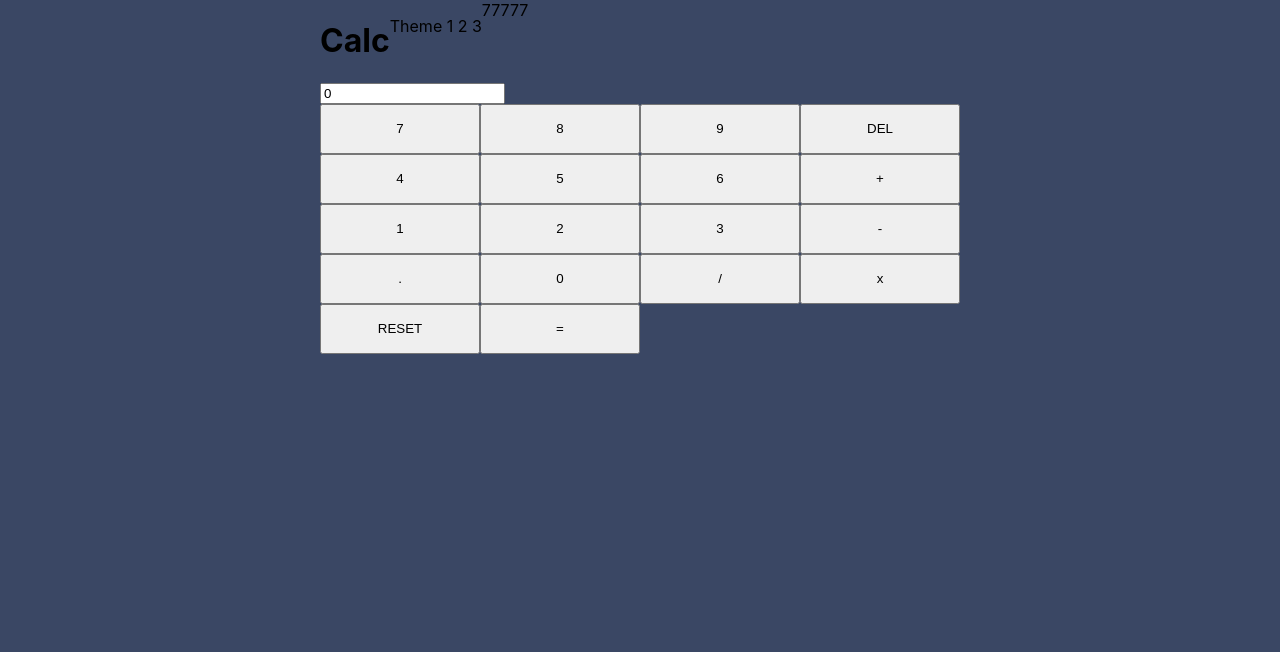
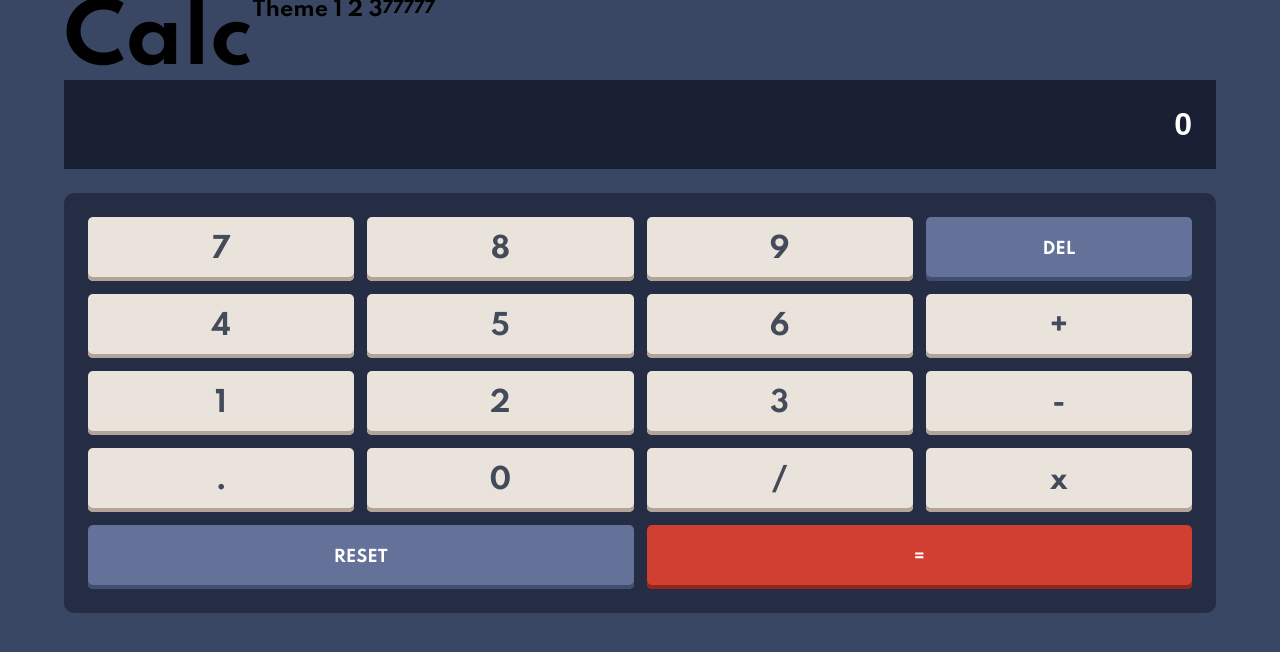
Before and after one commit to shivjoshi1996/calculator-app, a React (Create React App) app: page / in a window 1280 px wide. Shown: the top 652 px of the page. Built offline with nearby package versions, Linux system fonts and the light colour scheme.

Commit message:
WIP styling, split calculator button to its own component

```diff
--- a/src/App.tsx
+++ b/src/App.tsx
@@ -1,13 +1,24 @@
 import './App.css';
 import Page from './components/Page';
 import { ThemeProvider } from 'styled-components';
+import GlobalStyles from './styles/GlobalStyles';
 
 const theme = {
   colors: {
     mainBackground: 'hsl(222, 26%, 31%)',
+    buttonBackground: '#242D44',
+    screenBackground: '#181F33',
     toggleBackground: 'hsl(183, 100%, 15%)',
-    screenBackground: 'hsl(186, 14%, 43%)',
-    keyBackground: 'hsl(184, 14%, 56%)',
+    buttonFirst: '#EAE3DC',
+    buttonFirstShadow: '#B3A497',
+    buttonSecond: '#647198',
+    buttonSecondShadow: '#414E73;',
+    buttonThird: '#D03F2F',
+    buttonThirdShadow: '#93261A',
+    buttonTextColor: '#434A59',
+    buttonTextColour2: '#FFFFFF',
+
+
     keyShadow: 'hsl(185, 41%, 84%)',
     keyBackground2: 'hsl(189, 41%, 97%)',
     keyShadow2: 'hsl(0, 0%, 100%)',
@@ -22,6 +33,7 @@ const theme = {
 function App(props: object) {
   return (
     <ThemeProvider theme={theme}>
+      <GlobalStyles />
       <Page />
     </ThemeProvider>
   );
--- a/src/components/Calculator.tsx
+++ b/src/components/Calculator.tsx
@@ -1,19 +1,46 @@
 import CalculatorHeader from "./CalculatorHeader";
 import styled from 'styled-components';
-import { useEffect, useState } from "react";
+import { useState } from "react";
+import CalculatorButton from "./CalculatorButton";
 
 const StyledCalculator = styled.div`
-width: 50%;
+width: 90%;
 margin: 0 auto;
+font-family: ${props => props.theme.font.main};
+
 `;
+
+const StyledCalculatorDisplay = styled.div`
+
+  margin-bottom: 1.5rem;
+
+  input {
+    width: 100%;
+    font-size: 2rem;
+    color: #fff;
+    background-color: ${props => props.theme.colors.screenBackground};
+    border: none;
+    font-weight: 700;
+    text-align: right;
+    border-radius: 10px;
+    padding: 1.625rem 1.5rem;
+  }
+
+  `;
 
 
 
 const StyledCalculatorbody = styled.div`
+background-color: ${props => props.theme.colors.buttonBackground};
+padding: 24px;
+border-radius: 10px;
+
 display: grid;
-grid-template-columns: 1fr 1fr 1fr 1fr;
-button {
-  height: 50px;
+grid-template-columns: repeat(4, 1fr);
+gap: 13px;
+
+.half-width {
+  grid-column: span 2;
 }
 
   `;
@@ -130,26 +157,28 @@ export default function Calculator() {
   return (
     <StyledCalculator>
       <CalculatorHeader header="Calc" />
-      <input type="text" value={calculator.display} readOnly />
+      <StyledCalculatorDisplay>
+        <input type="text" value={calculator.display} readOnly />
+      </StyledCalculatorDisplay>
       <StyledCalculatorbody>
-        <button onClick={handleCalculatorNumberButton}>7</button>
-        <button onClick={handleCalculatorNumberButton}>8</button>
-        <button onClick={handleCalculatorNumberButton}>9</button>
-        <button onClick={deleteLastDigit}>DEL</button>
-        <button onClick={handleCalculatorNumberButton}>4</button>
-        <button onClick={handleCalculatorNumberButton}>5</button>
-        <button onClick={handleCalculatorNumberButton}>6</button>
-        <button onClick={handleOperatorButton}>+</button>
-        <button onClick={handleCalculatorNumberButton}>1</button>
-        <button onClick={handleCalculatorNumberButton}>2</button>
-        <button onClick={handleCalculatorNumberButton}>3</button>
-        <button onClick={handleOperatorButton}>-</button>
-        <button onClick={handleCalculatorNumberButton}>.</button>
-        <button onClick={handleCalculatorNumberButton}>0</button>
-        <button onClick={handleOperatorButton}>/</button>
-        <button onClick={handleOperatorButton}>x</button>
-        <button onClick={resetCalculator}>RESET</button>
-        <button onClick={handleEquals}>=</button>
+        <CalculatorButton buttonHandler={handleCalculatorNumberButton} value="7" />
+        <CalculatorButton buttonHandler={handleCalculatorNumberButton} value="8" />
+        <CalculatorButton buttonHandler={handleCalculatorNumberButton} value="9" />
+        <CalculatorButton color="second" buttonHandler={deleteLastDigit} value="DEL" />
+        <CalculatorButton buttonHandler={handleCalculatorNumberButton} value="4" />
+        <CalculatorButton buttonHandler={handleCalculatorNumberButton} value="5" />
+        <CalculatorButton buttonHandler={handleCalculatorNumberButton} value="6" />
+        <CalculatorButton buttonHandler={handleOperatorButton} value="+" />
+        <CalculatorButton buttonHandler={handleCalculatorNumberButton} value="1" />
+        <CalculatorButton buttonHandler={handleCalculatorNumberButton} value="2" />
+        <CalculatorButton buttonHandler={handleCalculatorNumberButton} value="3" />
+        <CalculatorButton buttonHandler={handleOperatorButton} value="-" />
+        <CalculatorButton buttonHandler={handleCalculatorNumberButton} value="." />
+        <CalculatorButton buttonHandler={handleCalculatorNumberButton} value="0" />
+        <CalculatorButton buttonHandler={handleOperatorButton} value="/" />
+        <CalculatorButton buttonHandler={handleOperatorButton} value="x" />
+        <CalculatorButton className="half-width" color="second" buttonHandler={resetCalculator} value="RESET" />
+        <CalculatorButton className="half-width" color="third" buttonHandler={handleEquals} value="=" />
       </StyledCalculatorbody>
     </StyledCalculator>
   )
--- /dev/null
+++ b/src/components/CalculatorButton.tsx
@@ -0,0 +1,55 @@
+import styled from "styled-components";
+
+
+const StyledButton = styled.button`
+
+  font-family: ${props => props.theme.font.main};
+  height: 64px;
+  font-weight: 700;
+  border: none;
+  border-radius: 5px;
+
+  font-size: ${(props) => {
+    if (props.color === "third" || props.color === "second") {
+      return "16px";
+    } else {
+      return "28px";
+    }
+  }};
+
+  color: ${(props) => {
+    if (props.color === "third") {
+      return props.theme.colors.buttonTextColour2;
+    } else if (props.color === "second") {
+      return props.theme.colors.buttonTextColour2;
+    } else {
+      return props.theme.colors.buttonTextColor;
+    }
+  }};
+
+  background-color: ${(props) => {
+    if (props.color === "third") {
+      return props.theme.colors.buttonThird;
+    } else if (props.color === "second") {
+      return props.theme.colors.buttonSecond;
+    } else {
+      return props.theme.colors.buttonFirst;
+    }
+  }};
+
+box-shadow: inset 0px -4px 0px ${(props) => {
+    if (props.color === "third") {
+      return props.theme.colors.buttonThirdShadow;
+    } else if (props.color === "second") {
+      return props.theme.colors.buttonSecondShadow;
+    } else {
+      return props.theme.colors.buttonFirstShadow;
+    }
+  }};
+`;
+
+export default function CalculatorButton({ color, value, buttonHandler, className }: { color?: string, value: string, buttonHandler: any, className?: string }) {
+  return (
+    <StyledButton className={className} onClick={buttonHandler} color={color}>{value}</StyledButton>
+  )
+}
--- /dev/null
+++ b/src/styles/GlobalStyles.js
@@ -0,0 +1,115 @@
+import { createGlobalStyle } from 'styled-components';
+
+const GlobalStyles = createGlobalStyle`
+
+* {
+  box-sizing: border-box;
+}
+
+  html, body, div, span, applet, object, iframe,
+  h1, h2, h3, h4, h5, h6, p, blockquote, pre,
+  a, abbr, acronym, address, big, cite, code,
+  del, dfn, em, img, ins, kbd, q, s, samp,
+  small, strike, strong, sub, sup, tt, var,
+  b, u, i, center,
+  dl, dt, dd, ol, ul, li,
+  fieldset, form, label, legend,
+  table, caption, tbody, tfoot, thead, tr, th, td,
+  article, aside, canvas, details, embed,
+  figure, figcaption, footer, header, hgroup,
+  menu, nav, output, ruby, section, summary,
+  time, mark, audio, video {
+    margin: 0;
+    padding: 0;
+    border: 0;
+    font-size: 100%;
+    font: inherit;
+    vertical-align: baseline;
+  }
+  /* HTML5 display-role reset for older browsers */
+  article, aside, details, figcaption, figure,
+  footer, header, hgroup, menu, nav, section {
+    display: block;
+  }
+  body {
+    line-height: 1;
+  }
+  ol, ul {
+    list-style: none;
+  }
+  blockquote, q {
+    quotes: none;
+  }
+  blockquote:before, blockquote:after,
+  q:before, q:after {
+    content: '';
+    content: none;
+  }
+  table {
+    border-collapse: collapse;
+    border-spacing: 0;
+  }
+  input[type=text], input[type=submit] {
+    -webkit-appearance: none;
+    -webkit-border-radius: 0;
+    -moz-appearance: none;
+    border-radius: 0;
+
+  }
+  textarea {
+    -webkit-border-radius: 0px;
+    border-radius: 0;
+  }
+  input {
+    border-radius: 0;
+  }
+
+  body {
+    font-family: ${(props) => props.theme.font};
+    color: ${(props) => props.theme.colors.textPrimary};
+    scroll-behaviour: smooth;
+  }
+  h1, h2, h3 {
+    font-weight: bold;
+  }
+  h1 {
+    font-size: 2.5rem;
+    @media (min-width: 48rem) {
+      font-size: 4.5rem;
+    }
+    @media (min-width: 69.375rem) {
+      font-size: 5rem;
+    }
+
+  }
+  h2 {
+    font-size: 2rem;
+    @media (min-width: 48rem) {
+      font-size: 2.5rem;
+    }
+    @media (min-width: 69.375rem) {
+      font-size: 3rem;
+    }
+  }
+  h3 {
+    font-size: 1.125rem;
+    @media (min-width: 48rem) {
+      font-size: 1.2rem;
+    }
+    @media (min-width: 69.375rem) {
+      font-size: 1.8rem;
+    }
+  }
+  p {
+    @media (min-width: 48rem) {
+      font-size: 1.3rem;
+    }
+  }
+  a {
+    @media (min-width: 48rem) {
+      font-size: 1.3rem;
+    }
+  }
+`;
+
+export default GlobalStyles;
```
